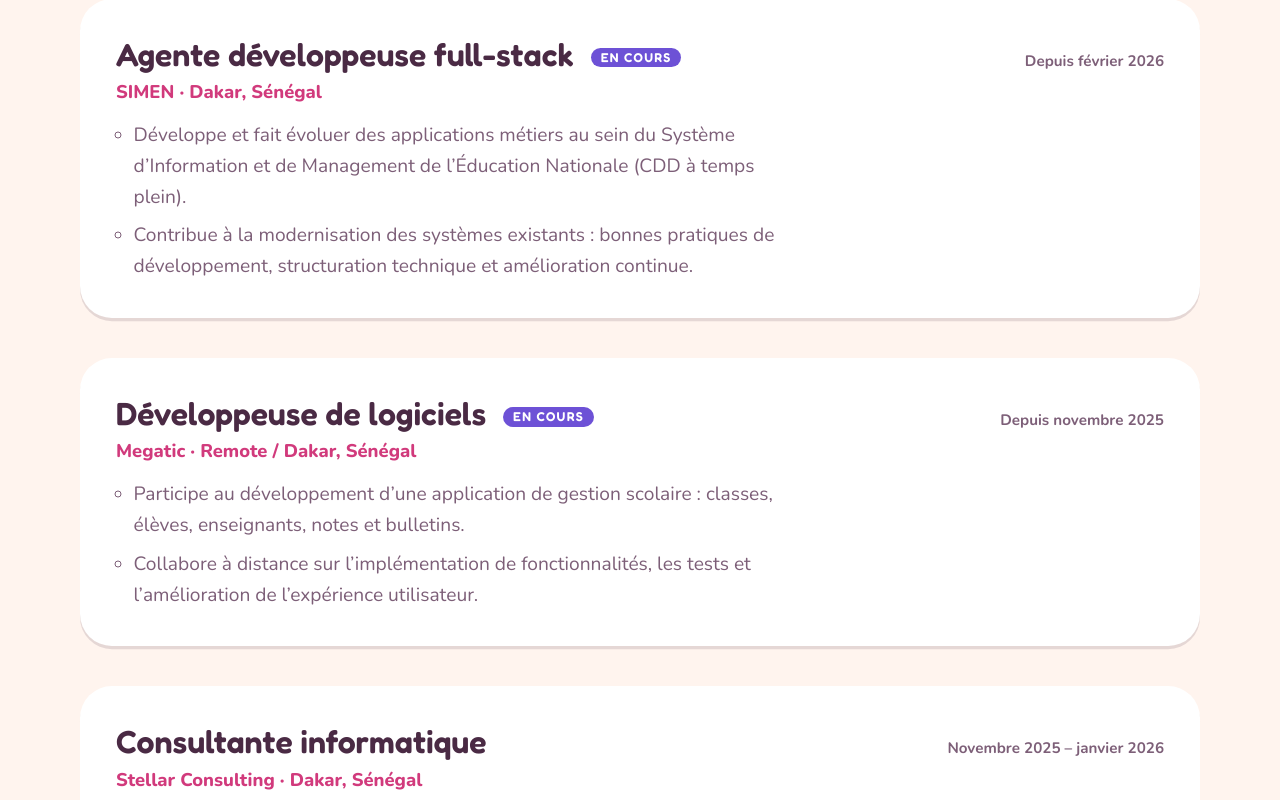
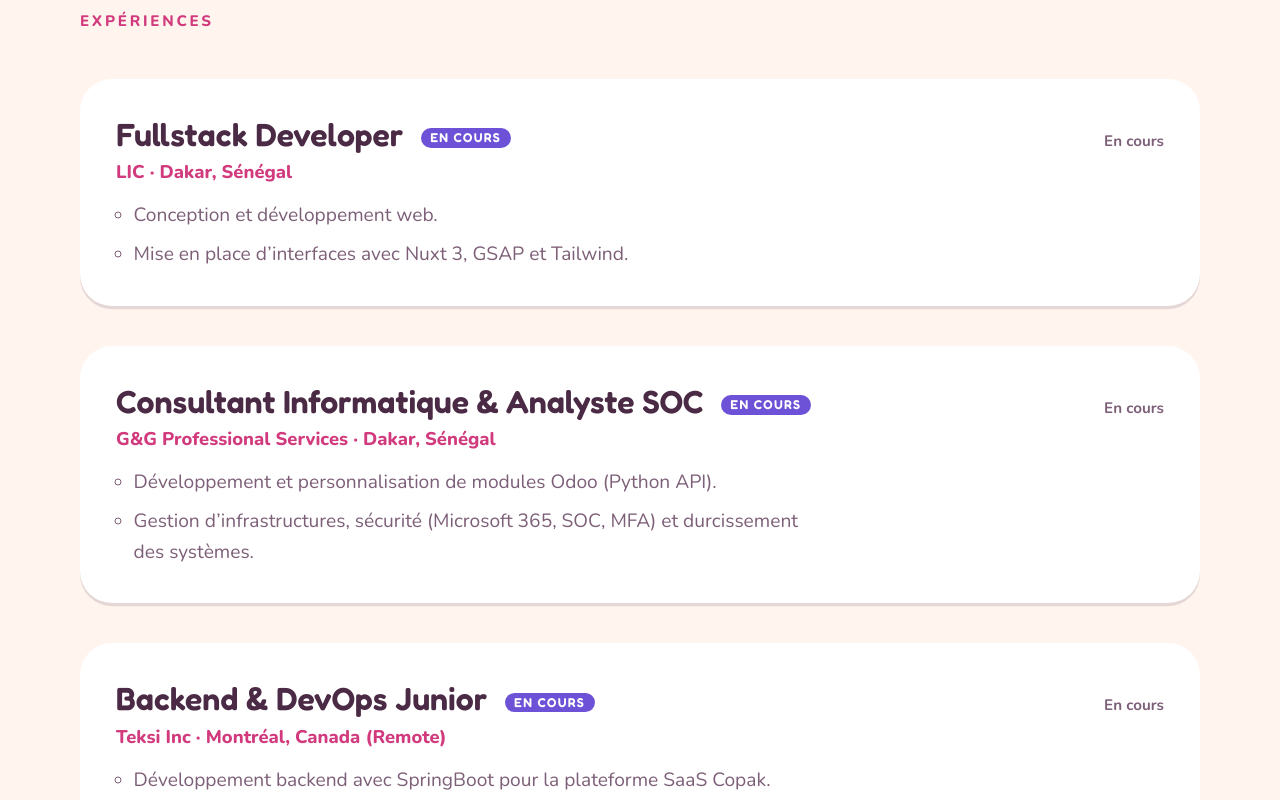
Before and after one commit to diallohouleymatou/portfolio_HD, a Vue app: page / in a window 1280 px wide. Shown: the part 1660-2460 px from the top of the page. Built offline with nearby package versions, Linux system fonts and the light colour scheme.

Commit message:
feat: update resume content for Cheikh Traore

```diff
--- a/src/content/resume.ts
+++ b/src/content/resume.ts
@@ -1,9 +1,9 @@
 import Icon0 from '~icons/simple-icons/python'
 import Icon1 from '~icons/simple-icons/flask'
 import Icon2 from '~icons/simple-icons/flutter'
-import Icon3 from '~icons/simple-icons/laravel'
+import Icon3 from '~icons/simple-icons/vuedotjs'
 import Icon4 from '~icons/simple-icons/angular'
-import Icon5 from '~icons/simple-icons/react'
+import Icon5 from '~icons/simple-icons/springboot'
 import Icon6 from '~icons/simple-icons/nodedotjs'
 import Icon7 from '~icons/simple-icons/openjdk'
 import Icon8 from '~icons/simple-icons/odoo'
@@ -15,8 +15,8 @@ import Icon13 from '~icons/simple-icons/git'
 import Icon14 from '~icons/lucide/workflow'
 import Icon15 from '~icons/lucide/database'
 import Icon16 from '~icons/simple-icons/pandas'
-import Icon17 from '~icons/simple-icons/numpy'
-import Icon18 from '~icons/simple-icons/uml'
+import Icon17 from '~icons/simple-icons/scikitlearn'
+import Icon18 from '~icons/simple-icons/digitalocean'
 
 export const locales = ['fr', 'en'] as const
 export type Locale = (typeof locales)[number]
@@ -26,32 +26,31 @@ export function isLocale(value: string): value is Locale {
 }
 
 export const CONTACT = {
-  email: 'dhouleymatou150@gmail.com',
-  phone: '+221 78 277 55 79',
-  github: 'https://github.com/diallohouleymatou',
-  linkedin: 'https://www.linkedin.com/in/houleymatou-diallo-ba76782b7',
+  email: 'atidiane741@gmail.com',
+  phone: '+221 78 170 61 84',
+  github: 'https://github.com/atidiane741',
+  linkedin: 'https://www.linkedin.com/in/cheikh-ahmed-tijani-traore',
 }
 
 export const SKILLS = [
   { name: 'Python', icon: Icon0 },
-  { name: 'Flask', icon: Icon1 },
+  { name: 'Spring Boot', icon: Icon5 },
   { name: 'Flutter', icon: Icon2 },
-  { name: 'Laravel', icon: Icon3 },
+  { name: 'Vue.js', icon: Icon3 },
   { name: 'Angular', icon: Icon4 },
-  { name: 'React', icon: Icon5 },
   { name: 'Node.js', icon: Icon6 },
   { name: 'Java', icon: Icon7 },
   { name: 'Odoo', icon: Icon8 },
   { name: 'Docker', icon: Icon9 },
   { name: 'Terraform', icon: Icon10 },
   { name: 'Azure', icon: Icon11 },
+  { name: 'DigitalOcean', icon: Icon18 },
   { name: 'Linux', icon: Icon12 },
   { name: 'Git', icon: Icon13 },
   { name: 'CI/CD', icon: Icon14 },
-  { name: 'SQL', icon: Icon15 },
+  { name: 'Databases', icon: Icon15 },
   { name: 'Pandas', icon: Icon16 },
-  { name: 'NumPy', icon: Icon17 },
-  { name: 'UML', icon: Icon18 },
+  { name: 'Scikit-learn', icon: Icon17 },
 ]
 
 type Job = {
@@ -76,84 +75,86 @@ type Copy = {
 const FR: Copy = {
   ui: {
     about: 'À propos',
-    work: 'Parcours',
+    work: 'Expériences',
     skills: 'Compétences',
     education: 'Formation',
-    awards: 'Distinctions',
+    awards: 'Projets',
     contact: 'Contact',
     contactTitle: 'Parlons-en',
-    contactLead: 'Application métier, modernisation d’un système existant ou projet Odoo : décrivez votre besoin.',
+    contactLead: 'Consultance technique, intégration Odoo, ou développement sur-mesure (Web, Mobile, Backend).',
     downloadCv: 'Télécharger le CV',
     rights: 'Tous droits réservés.',
     current: 'En cours',
   },
-  role: 'Développeuse full-stack',
-  summary:
-    'Je conçois des applications fiables à partir des besoins métier, de la conception à la mise en production.',
+  role: 'Fullstack Developer & Consultant Technique',
+  summary: 'Développeur Full-stack et Consultant avec une expertise en backend, DevOps et intégration Odoo.',
   about: [
-    'Développeuse full-stack et conceptrice de logiciels, spécialisée dans l’analyse des besoins métier, la conception de solutions applicatives fiables et l’évolution de systèmes à fort enjeu opérationnel.',
-    'J’interviens sur l’ensemble du cycle de développement, avec une approche structurée, orientée qualité, sécurité et performance.',
+    'Consultant technique et développeur full-stack expérimenté basé à Dakar.',
+    'J’interviens sur la conception d’architectures, le développement (Spring Boot, Vue.js, Flutter) et les infrastructures (Docker, Azure).',
+    'Top committer au Sénégal, passionné par la performance, la sécurité et la qualité logicielle.'
   ],
   work: [
     {
-      company: 'SIMEN',
-      title: 'Agente développeuse full-stack',
-      period: 'Depuis février 2026',
+      company: 'LIC',
+      title: 'Fullstack Developer',
+      period: 'En cours',
       location: 'Dakar, Sénégal',
       current: true,
       highlights: [
-        'Développe et fait évoluer des applications métiers au sein du Système d’Information et de Management de l’Éducation Nationale (CDD à temps plein).',
-        'Contribue à la modernisation des systèmes existants : bonnes pratiques de développement, structuration technique et amélioration continue.',
+        'Conception et développement web.',
+        'Mise en place d’interfaces avec Nuxt 3, GSAP et Tailwind.',
       ],
     },
     {
-      company: 'Megatic',
-      title: 'Développeuse de logiciels',
-      period: 'Depuis novembre 2025',
-      location: 'Remote / Dakar, Sénégal',
+      company: 'G&G Professional Services',
+      title: 'Consultant Informatique & Analyste SOC',
+      period: 'En cours',
+      location: 'Dakar, Sénégal',
       current: true,
       highlights: [
-        'Participe au développement d’une application de gestion scolaire : classes, élèves, enseignants, notes et bulletins.',
-        'Collabore à distance sur l’implémentation de fonctionnalités, les tests et l’amélioration de l’expérience utilisateur.',
+        'Développement et personnalisation de modules Odoo (Python API).',
+        'Gestion d’infrastructures, sécurité (Microsoft 365, SOC, MFA) et durcissement des systèmes.',
       ],
     },
     {
-      company: 'Stellar Consulting',
-      title: 'Consultante informatique',
-      period: 'Novembre 2025 – janvier 2026',
-      location: 'Dakar, Sénégal',
+      company: 'Teksi Inc',
+      title: 'Backend & DevOps Junior',
+      period: 'En cours',
+      location: 'Montréal, Canada (Remote)',
+      current: true,
       highlights: [
-        'A développé et personnalisé des solutions Odoo adaptées aux besoins métiers des clients.',
-        'A supervisé l’infrastructure informatique et optimisé les usages des outils Microsoft 365.',
-      ],
-    },
-    {
-      company: 'SIMEN',
-      title: 'Développeuse de logiciels',
-      period: 'Octobre 2025 – novembre 2025',
-      location: 'Dakar, Sénégal',
-      highlights: [
-        'A participé à la conception et à l’implémentation de solutions full-stack destinées à la modernisation de systèmes existants.',
+        'Développement backend avec SpringBoot pour la plateforme SaaS Copak.',
+        'Intégration continue et déploiement avec Docker et DigitalOcean.',
       ],
     },
   ],
   education: [
     {
-      school: 'Dakar Institute of Technology',
-      degree: 'Master en intelligence artificielle',
-      period: 'Depuis mars 2026',
+      school: 'Institut Supérieur d’Informatique (ISI)',
+      degree: 'Licence en Génie Logiciel',
+      period: '2023 – 2025',
     },
     {
-      school: 'Institut Supérieur d’Informatique',
-      degree: 'Licence en génie logiciel',
-      period: 'Janvier 2023 – septembre 2025',
+      school: 'Lycée Ba Souley (Mauritanie)',
+      degree: 'Baccalauréat Scientifique',
+      period: '2018',
     },
   ],
   awards: [
     {
-      name: 'Certificat d’excellence',
-      issuer: 'Institut Supérieur d’Informatique',
-      meta: 'Performances académiques remarquables en Licence 3 Génie Logiciel',
+      name: 'Koala',
+      issuer: 'Finance Management App',
+      meta: 'Application de gestion financière axée sur la vie privée. Machine learning sur appareil, Flutter, Python.',
+    },
+    {
+      name: 'Gnawalma',
+      issuer: 'Tailor Shop App',
+      meta: 'Application Flutter, Firebase, NestJs avec architecture offline-first.',
+    },
+    {
+      name: 'Jenv CLI',
+      issuer: 'Outil Cross-Platform',
+      meta: 'Outil de gestion des versions JDK développé en Python.',
     },
   ],
 }
@@ -164,80 +165,83 @@ const EN: Copy = {
     work: 'Experience',
     skills: 'Skills',
     education: 'Education',
-    awards: 'Awards',
+    awards: 'Projects',
     contact: 'Contact',
     contactTitle: 'Get in touch',
-    contactLead: 'Business application, legacy system modernisation or Odoo project: describe what you need.',
+    contactLead: 'Technical consulting, Odoo integration, or custom development (Web, Mobile, Backend).',
     downloadCv: 'Download CV',
     rights: 'All rights reserved.',
     current: 'Current',
   },
-  role: 'Full-stack developer',
-  summary: 'I design reliable applications from business needs, from design to production.',
+  role: 'Fullstack Developer & Technical Consultant',
+  summary: 'Full-stack Developer and Consultant with expertise in backend, DevOps, and Odoo integration.',
   about: [
-    'Full-stack developer and software designer, specialised in business requirements analysis, reliable application design and the evolution of systems with high operational stakes.',
-    'I work across the whole development cycle with a structured approach focused on quality, security and performance.',
+    'Technical consultant and experienced full-stack developer based in Dakar.',
+    'I focus on architectural design, development (Spring Boot, Vue.js, Flutter), and infrastructure (Docker, Azure).',
+    'Top committer in Senegal, passionate about performance, security, and software quality.'
   ],
   work: [
     {
-      company: 'SIMEN',
-      title: 'Full-stack developer',
-      period: 'Since February 2026',
+      company: 'LIC',
+      title: 'Fullstack Developer',
+      period: 'Current',
       location: 'Dakar, Senegal',
       current: true,
       highlights: [
-        'Builds and evolves business applications within the Education Ministry’s Information and Management System (full-time fixed-term contract).',
-        'Contributes to modernising existing systems: development best practices, technical structure and continuous improvement.',
+        'Web design and development.',
+        'Building interfaces with Nuxt 3, GSAP, and Tailwind.',
       ],
     },
     {
-      company: 'Megatic',
-      title: 'Software developer',
-      period: 'Since November 2025',
-      location: 'Remote / Dakar, Senegal',
+      company: 'G&G Professional Services',
+      title: 'IT Consultant & SOC Analyst',
+      period: 'Current',
+      location: 'Dakar, Senegal',
       current: true,
       highlights: [
-        'Contributes to a school management application covering classes, students, teachers, grades and report cards.',
-        'Works remotely with the team on feature implementation, testing and user experience improvements.',
+        'Development and customization of Odoo modules (Python API).',
+        'Infrastructure management, security (Microsoft 365, SOC, MFA), and system hardening.',
       ],
     },
     {
-      company: 'Stellar Consulting',
-      title: 'IT consultant',
-      period: 'November 2025 – January 2026',
-      location: 'Dakar, Senegal',
+      company: 'Teksi Inc',
+      title: 'Backend & DevOps Junior',
+      period: 'Current',
+      location: 'Montreal, Canada (Remote)',
+      current: true,
       highlights: [
-        'Developed and customised Odoo solutions tailored to client business needs.',
-        'Supervised IT infrastructure and optimised the use of Microsoft 365 tools.',
-      ],
-    },
-    {
-      company: 'SIMEN',
-      title: 'Software developer',
-      period: 'October 2025 – November 2025',
-      location: 'Dakar, Senegal',
-      highlights: [
-        'Took part in designing and implementing full-stack solutions to modernise existing systems.',
+        'Backend development with SpringBoot for the Copak SaaS platform.',
+        'Continuous integration and deployment with Docker and DigitalOcean.',
       ],
     },
   ],
   education: [
     {
-      school: 'Dakar Institute of Technology',
-      degree: 'Master’s in Artificial Intelligence',
-      period: 'Since March 2026',
+      school: 'Institut Supérieur d’Informatique (ISI)',
+      degree: 'Bachelor in Software Engineering',
+      period: '2023 – 2025',
     },
     {
-      school: 'Institut Supérieur d’Informatique',
-      degree: 'Bachelor’s in Software Engineering',
-      period: 'January 2023 – September 2025',
+      school: 'Lycée Ba Souley (Mauritania)',
+      degree: 'Scientific Baccalaureate',
+      period: '2018',
     },
   ],
   awards: [
     {
-      name: 'Certificate of excellence',
-      issuer: 'Institut Supérieur d’Informatique',
-      meta: 'Outstanding academic performance in the third year of the Software Engineering degree',
+      name: 'Koala',
+      issuer: 'Finance Management App',
+      meta: 'Privacy-focused financial management app. On-device machine learning, Flutter, Python.',
+    },
+    {
+      name: 'Gnawalma',
+      issuer: 'Tailor Shop App',
+      meta: 'Flutter, Firebase, and NestJs app with offline-first architecture.',
+    },
+    {
+      name: 'Jenv CLI',
+      issuer: 'Cross-Platform Tool',
+      meta: 'JDK version management tool built with Python.',
     },
   ],
 }
@@ -245,7 +249,7 @@ const EN: Copy = {
 const COPY: Record<Locale, Copy> = { fr: FR, en: EN }
 
 export const PROFILE = {
-  name: 'Houleymatou Diallo',
+  name: 'Cheikh A. Tijani Traore',
   location: 'Dakar, Sénégal',
   cv: '/cv.pdf',
 }
```
